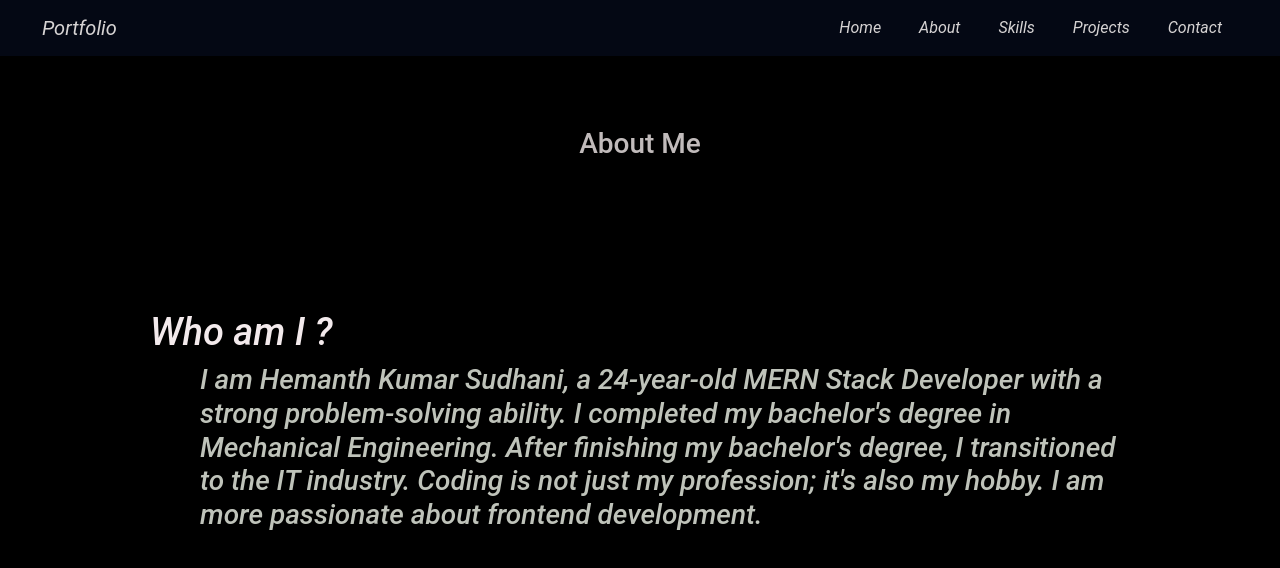
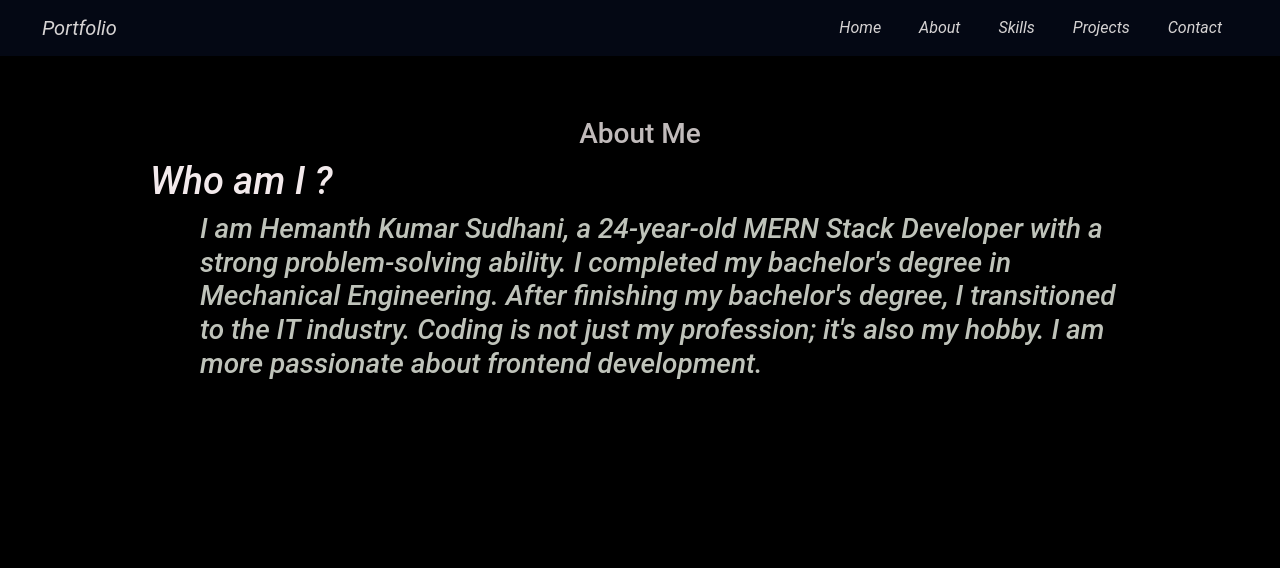
Before and after one commit to ShemanthDeveloper/portfolio, a React (Create React App) app: page /about in a window 1280 px wide. Shown: the top 568 px of the page. Built offline with nearby package versions, Linux system fonts and the light colour scheme.

Commit message:
about changed

```diff
--- a/src/components/About/about.css
+++ b/src/components/About/about.css
@@ -1,7 +1,7 @@
 .about-container{
-    height: 90%;
-    padding-top: 30px;
-    padding-bottom: 50px;
+    min-height: 90%;
+    padding-top: 150px;
+    padding-bottom: 80px;
 }
 .about-heading{
     text-align: center;
@@ -46,4 +46,7 @@
     .who{
         font-size: 38px;
     }
+    .about-container{
+        padding-top: 20px;
+    }
 }
--- a/src/components/Home/home.css
+++ b/src/components/Home/home.css
@@ -28,7 +28,7 @@
     font-family: "Roboto";
 }
 .home-heading-2{
-    color: rgb(198, 141, 141);
+    color: brown;
     font-family: "Roboto";
     padding-bottom: 60px;
     font-weight: 500;
```
